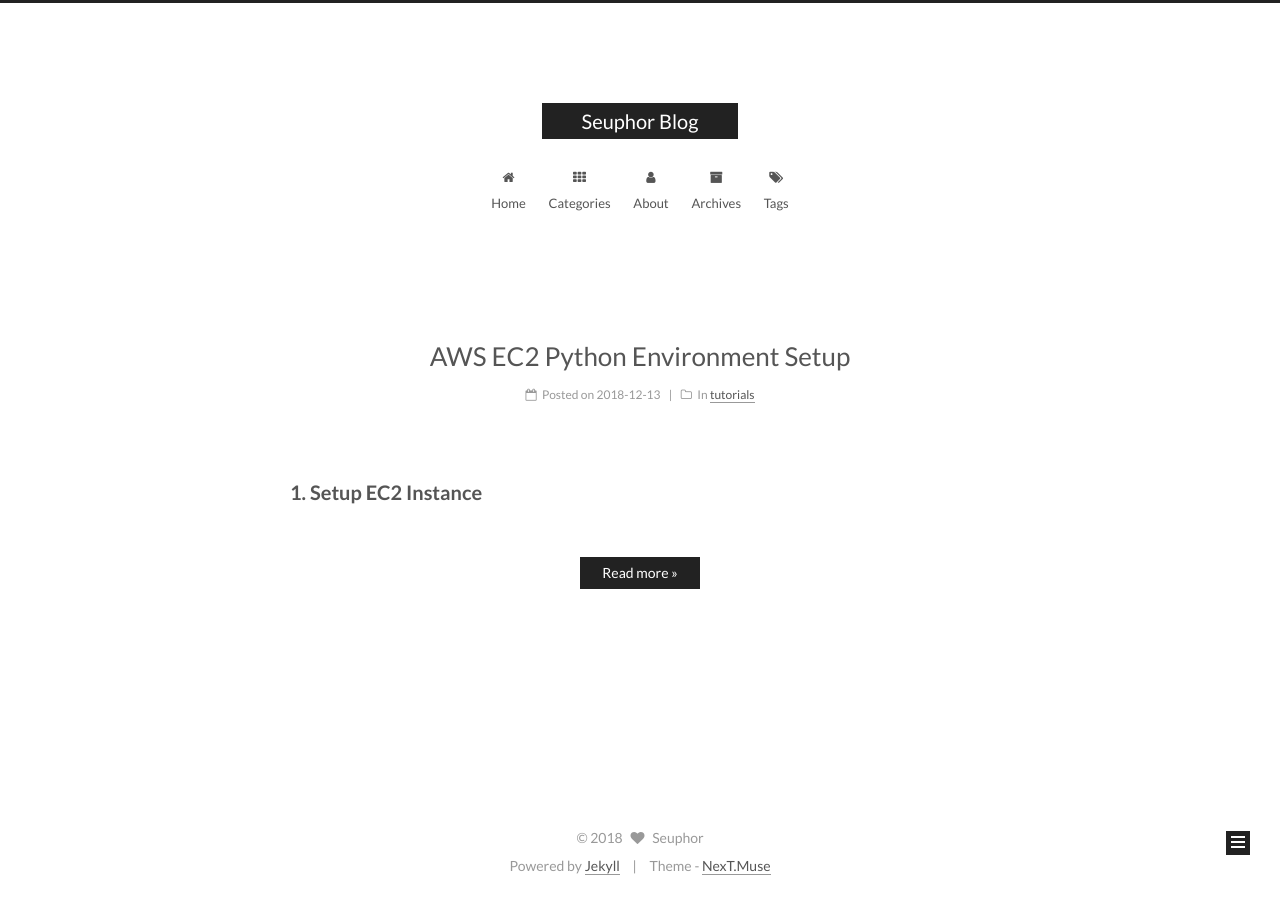
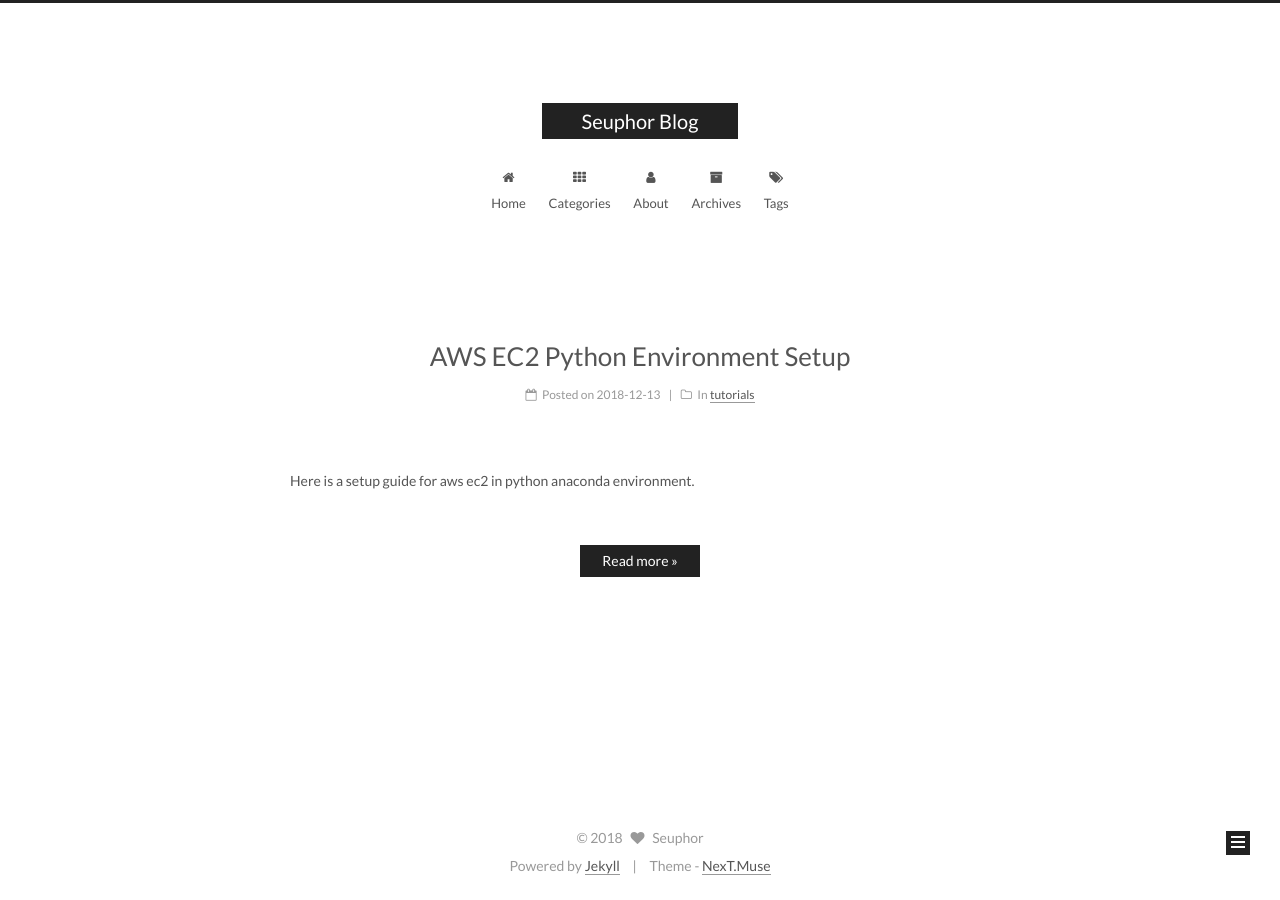
Before and after one commit to seuphor/blog, a Jekyll site: the page built from index.html, in a window 1280 px wide. Built offline with Jekyll 4.4.1, drawn with Linux system fonts in a browser that asks for light colours; the list of posts is cut into pages by our own code.

Commit message:
first post v2

```diff
--- a/_posts/2018-12-13-aws-ec2-setup.md
+++ b/_posts/2018-12-13-aws-ec2-setup.md
@@ -6,6 +6,8 @@ categories:
 tags:
 - aws
 ---
+
+Here is a setup guide for aws ec2 in python anaconda environment.
 
 ## 1. Setup EC2 Instance
 
```
